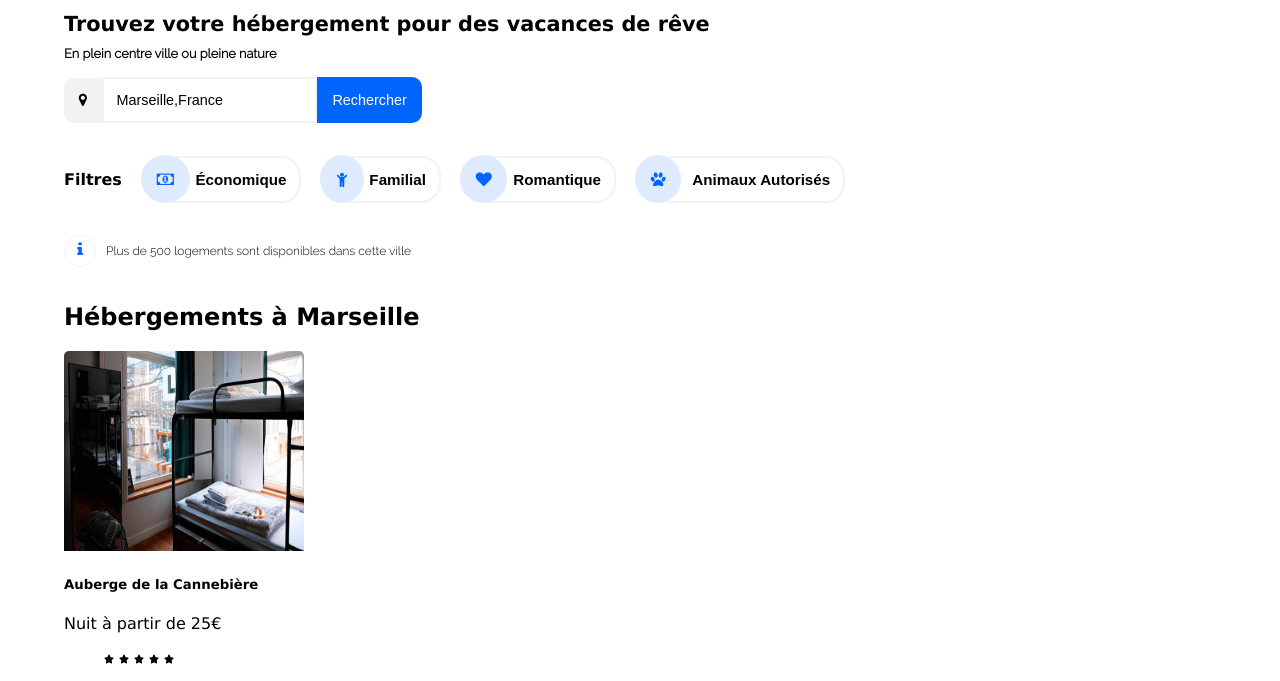
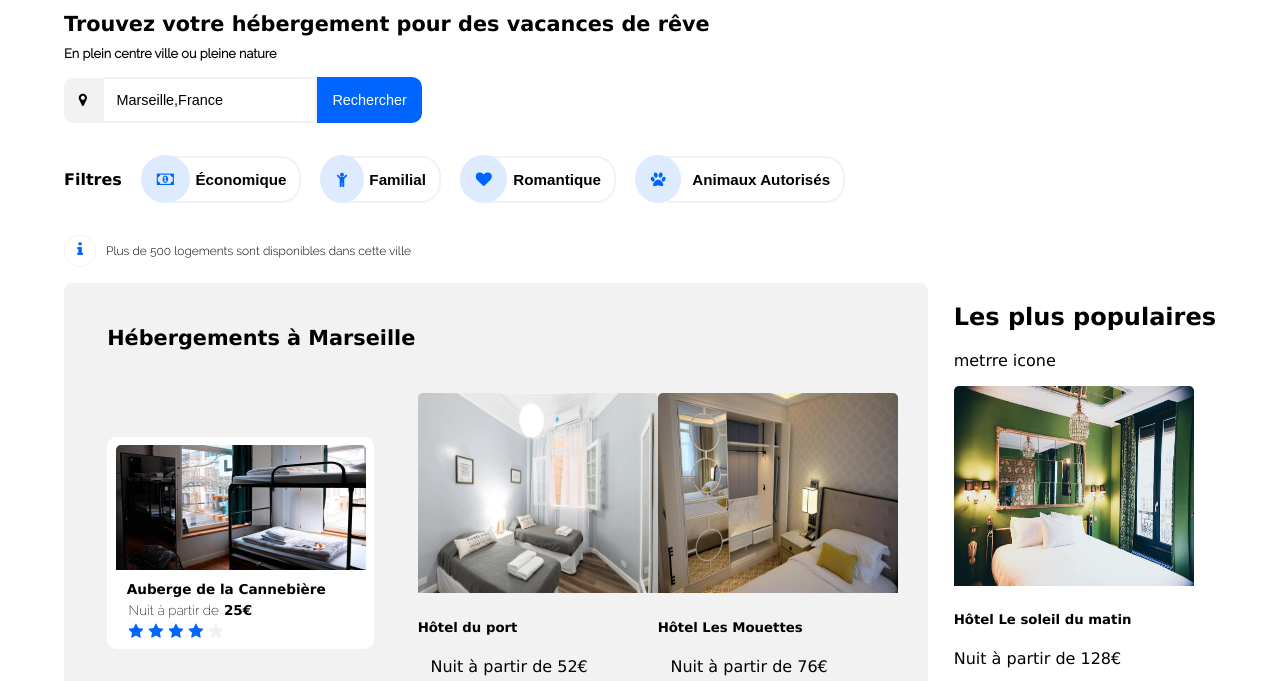
Before and after one commit to carra1358/P2_carreno_amandine, a plain HTML site: page index.html in a window 1280 px wide. Shown: the part 94-775 px from the top of the page. Drawn offline with Linux system fonts and the light colour scheme; a web font is replaced by a local one.

Commit message:
card template

```diff
--- a/index.html
+++ b/index.html
@@ -50,94 +50,53 @@
                 <p class="texte_info">Plus de 500 logements sont disponibles dans cette ville</p>
 
             </div>
-
-
-
         </header>
 <!--fin haut de page-->
 
 <!--début corps de la page-->
-        <section>
+        <section class="hebergement">
 
             <main>
-                <h2 id="heberge">Hébergements à Marseille</h2>
+                <h2>Hébergements à Marseille</h2>
 <!-- block 1 image-->
-               <div class="">
-                   <a href=""><img class="" src="images/hebergement_s/abg_lacannebière.jpg" alt=""/></a>
-                   <h5>Auberge de la Cannebière </h5>
-                   <p><span>Nuit à partir de</span> <span>25€</span></p>
-                   <figure>
-                       <img class="icone" src="images/icone/stars.svg" alt="etoile">
-                       <img class="icone"src="images/icone/stars.svg" alt="etoile">
-                       <img class="icone"src="images/icone/stars.svg" alt="etoile">
-                       <img class="icone"src="images/icone/stars.svg" alt="etoile">
-                       <img class="icone"src="images/icone/stars.svg" alt="etoile">
-                   </figure>
+               <div class="card">
+                   <a href=""><img class="img_main" src="images/hebergement_s/abg_lacannebière.jpg" alt=""/></a>
 
+                   <h5 class="titre_card">Auberge de la Cannebière </h5>
+                   <p><span class="soustitre_card">Nuit à partir de</span> <span class="prix_card">25€</span></p>
+                   <span class="star_1"><i class="fa fa-star" aria-hidden="true"></i></span>
+                  <span class="star_b"><i class="fa fa-star" aria-hidden="true"></i></span>
+                  <span class="star_b"><i class="fa fa-star" aria-hidden="true"></i></span>
+                  <span class="star_b"><i class="fa fa-star" aria-hidden="true"></i></span>
+                  <span class="star_g"><i class="fa fa-star" aria-hidden="true"></i></span>
                </div>
+
                <div class="">
                 <a href=""><img class="" src="images/hebergement_s/hotel_duport.jpg" alt=""/></a>
                 <h5>Hôtel du port</h5>
                 <p><span>Nuit à partir de</span> <span>52€</span></p>
-                <figure>
-                    <img class="icone" src="images/icone/stars.svg" alt="etoile">
-                    <img class="icone"src="images/icone/stars.svg" alt="etoile">
-                    <img class="icone"src="images/icone/stars.svg" alt="etoile">
-                    <img class="icone"src="images/icone/stars.svg" alt="etoile">
-                    <img class="icone"src="images/icone/stars.svg" alt="etoile">
-                </figure>
+            </div>
 
-            </div>
             <div class="">
                 <a href=""><img class="" src="images/hebergement_s/hotel_lesmouettes.jpg" alt=""/></a>
                 <h5>Hôtel Les Mouettes</h5>
                 <p><span>Nuit à partir de</span> <span>76€</span></p>
-                <figure>
-                    <img class="icone" src="images/icone/stars.svg" alt="etoile">
-                    <img class="icone"src="images/icone/stars.svg" alt="etoile">
-                    <img class="icone"src="images/icone/stars.svg" alt="etoile">
-                    <img class="icone"src="images/icone/stars.svg" alt="etoile">
-                    <img class="icone"src="images/icone/stars.svg" alt="etoile">
-                </figure>
-
             </div>
             <div class="">
                 <a href=""><img class="" src="images/hebergement_s/hotel_delamere.jpg" alt=""/></a>
                 <h5>Hôtel de La mer</h5>
                 <p><span>Nuit à partir de</span> <span>46€</span></p>
-                <figure>
-                    <img class="icone" src="images/icone/stars.svg" alt="etoile">
-                    <img class="icone"src="images/icone/stars.svg" alt="etoile">
-                    <img class="icone"src="images/icone/stars.svg" alt="etoile">
-                    <img class="icone"src="images/icone/stars.svg" alt="etoile">
-                    <img class="icone"src="images/icone/stars.svg" alt="etoile">
-                </figure>
-
             </div>
             <div class="">
                 <a href=""><img class="" src="images/hebergement_s/abg_lepanier.jpg" alt=""/></a>
                 <h5>Auberge Le panier</h5>
                 <p><span>Nuit à partir</span> <span>23€</span></p>
-                <figure>
-                    <img class="icone" src="images/icone/stars.svg" alt="etoile">
-                    <img class="icone"src="images/icone/stars.svg" alt="etoile">
-                    <img class="icone"src="images/icone/stars.svg" alt="etoile">
-                    <img class="icone"src="images/icone/stars.svg" alt="etoile">
-                    <img class="icone"src="images/icone/stars.svg" alt="etoile">
-                </figure>
+            </div>
 
-            </div>
             <div class="">
                 <a href=""><img class="" src="images/hebergement_s/hotel_chezamina.jpg" alt=""/></a>
                 <h5>Hôtel chez Amina</h5>
                 <p><span>Nuit à partir de</span> <span></span>96€</p>
-                <figure>
-                    <img class="icone" src="images/icone/stars.svg" alt="etoile">
-                    <img class="icone"src="images/icone/stars.svg" alt="etoile">
-                    <img class="icone"src="images/icone/stars.svg" alt="etoile">
-                    <img class="icone"src="images/icone/stars.svg" alt="etoile">
-                    <img class="icone"src="images/icone/stars.svg" alt="etoile">
-                </figure>
             </div>
 <!--fin block 1 image-->
             <p>Afficher plus</p>
@@ -146,46 +105,25 @@
             <aside>
                 <div>
                     <h2>Les plus populaires</h2>
-                    <p><img class="icone" src="images/icone/charte.svg" alt="populaires"></p>
+                    <p>metrre icone</p>
 <!--block 2 image-->
                 </div>
                 <div class="">
                     <a href=""><img class="" src="images/hebergement_s/hotel_soleildumatin.jpg" alt=""/></a>
                     <h5>Hôtel Le soleil du matin</h5>
                     <p><span>Nuit à partir de</span> 128€</p>
-                    <figure>
-                        <img class="icone" src="images/icone/stars.svg" alt="etoile">
-                        <img class="icone"src="images/icone/stars.svg" alt="etoile">
-                        <img class="icone"src="images/icone/stars.svg" alt="etoile">
-                        <img class="icone"src="images/icone/stars.svg" alt="etoile">
-                        <img class="icone"src="images/icone/stars.svg" alt="etoile">
-                    </figure>
                 </div>
 
                 <div class="">
                     <a href=""><img class="" src="images/hebergement_s/chbr_coeurdeleau.jpg" alt=""/></a>
                     <h5>Au coeur de l'eau <br/>Chambres d'hôtes</h5>
                     <p><span>Nuit à Partir de</span> 71€</p>
-                    <figure>
-                        <img class="icone" src="images/icone/stars.svg" alt="etoile">
-                        <img class="icone"src="images/icone/stars.svg" alt="etoile">
-                        <img class="icone"src="images/icone/stars.svg" alt="etoile">
-                        <img class="icone"src="images/icone/stars.svg" alt="etoile">
-                        <img class="icone"src="images/icone/stars.svg" alt="etoile">
-                    </figure>
                 </div>
 
                 <div class="">
                     <a href=""><img class="" src="images/hebergement_s/hotel_toutbleublanc.jpg" alt=""/></a>
                     <h5>Hôtel Tout bleu et<br/>Blanc</h5>
                     <p><span>Nuit à Partir de</span> 68€</p>
-                    <figure>
-                        <img class="icone" src="images/icone/stars.svg" alt="etoile">
-                        <img class="icone"src="images/icone/stars.svg" alt="etoile">
-                        <img class="icone"src="images/icone/stars.svg" alt="etoile">
-                        <img class="icone"src="images/icone/stars.svg" alt="etoile">
-                        <img class="icone"src="images/icone/stars.svg" alt="etoile">
-                    </figure>
                 </div>
             </aside>
 <!--fin block 2 image-->
--- a/sheetstyle.css
+++ b/sheetstyle.css
@@ -72,6 +72,7 @@ header ul {
     font-size: 0.8em;
 
 }
+
 /*ajouter survol!!!*/
 
 
@@ -274,10 +275,89 @@ header ul {
 
  }
 
+/*header end*/
+.hebergement{
+    width: 100%;
+    display: flex;
+    flex-direction: row;
+    justify-content: space-between;
+}
 
+main h2{
+    width: 100%;
+    font-size: 1.3em;
+    margin: 5%;
+    white-space: nowrap;
+}
 
+main {
+    height: 50%;
+    width:75% ;
+    display: flex;
+    flex-wrap: wrap;
+    flex-direction: row;
+    background-color: #f2f2f2;
+    border-radius: 1%;
+}
 
-/*header end*/
+.card{
+    background-color: white;
+    padding: 1%;
+    border-radius: 4%;
+    margin: 5%;
+}
+
+.img_main{
+    width: 250px;
+    height: 125px;
+}
+
+.titre_card{
+    font-size: 0.85em;
+    margin-bottom: 0.2em;
+    margin-top: 0.5em;
+    margin-left: 0.8em;
+}
+main p{
+    margin-bottom: 0.2em;
+    margin-top: 0.02em;
+    margin-left: 0.8em;
+}
+.soustitre_card{
+    font-size: 0.85em;
+    font-family: "Raleway ExtraLight";
+}
+
+.prix_card{
+    font-size: 0.85em;
+    font-weight: bold;
+}
+
+.star_1{
+    margin-left: 0.8em;
+    color: #0065FC;
+}
+
+.star_b{
+    color: #0065FC;
+}
+
+.star_g{
+    color: #f2f2f2;
+}
+
+.fa-star{
+
+    font-size: 1em;
+}
+
+/*corps start*/
+/*main start*/
+/*main end*/
+/*nav start*/
+/*nav end*/
+
+/*corps end*/
 .icone{
     width: 10px;
     height: 10px;
```
